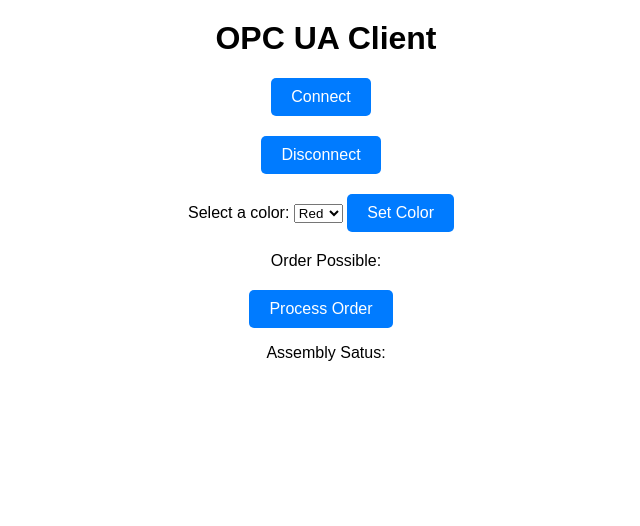
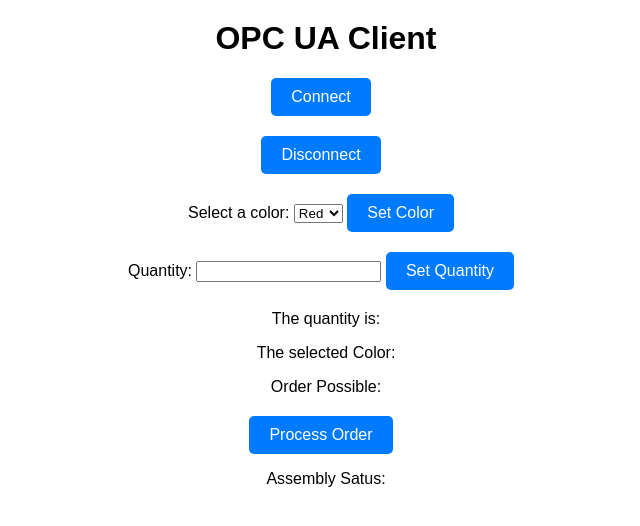
Before and after one commit to industry4-0-with-beckn/ETS-Assembly-Python-Code, a Flask app: page / in a window 1280 px wide. Shown: the top 526 px of the page, without its empty margins (314-954 px from the left). Run offline with Flask 3, Linux system fonts and the light colour scheme.

Commit message:
Updated with the Quantity Feature

```diff
--- a/app.py
+++ b/app.py
@@ -118,6 +118,7 @@
 
 @app.route('/set_color', methods=['POST'])
 def set_color():
+    global selected_color
     if request.method == 'POST':
         try:
             # Check if the OPC UA client (root) is connected
@@ -147,6 +148,17 @@
             status_color = f'Error setting color: {str(e)}'
         return render_template('index.html', status_color=status_color)
 
+@app.route('/set_color_status', methods=['GET'])
+def set_color_status():
+    try:
+        selected_color_status = selected_color
+        if selected_color_status == 1:
+            return jsonify({'selected_color_status': 'Red'})
+        elif selected_color_status == 4:
+            return jsonify({'selected_color_status': 'Blue'})
+    except Exception as e:
+        return jsonify({'error': str(e)}), 500  # Handle errors gracefully and return a 500 status code
+
 @app.route('/get_order_status', methods=['GET'])
 def get_order_status():
     try:
@@ -156,75 +168,101 @@
     except Exception as e:
         return jsonify({'error': str(e)}), 500  # Handle errors gracefully and return a 500 status code
 
+@app.route('/set_quantity', methods=['POST'])
+def set_quantity():
+    global selected_quantity
+    if request.method == 'POST':
+        try:
+            # Check if the OPC UA client (root) is connected
+            if root_ControlStation is None:
+                status_quantity = 'Error: OPC UA client is not connected. Connect first.'
+            else:
+                # Get the selected quantity from the form
+                selected_quantity = int(request.form['quantity'])
+                status_quantity = f'Quantity set to {selected_quantity}'
+        except Exception as e:
+            status_quantity = f'Error setting color: {str(e)}'
+        return render_template('index.html', status_quantity=status_quantity)
+
+
+@app.route('/set_quantity_status', methods=['GET'])
+def set_quantity_status():
+    try:
+        selected_quantity_status = selected_quantity
+        return jsonify({'selected_quantity_status': selected_quantity_status})
+    except Exception as e:
+        return jsonify({'error': str(e)}), 500  # Handle errors gracefully and return a 500 status code
+
 @app.route('/process_order', methods=['POST'])
 def process_order():
     global Assembly_Status
     Assembly_Status = 'Order provided for processing'
-    Pallet_Storage_1 = root_PalletStore.get_children()[0].get_children()[4].get_children()[5].get_value()
-    Pallet_Storage_2 = root_PalletStore.get_children()[0].get_children()[4].get_children()[6].get_value()
-
     if request.method == 'POST':
         try:
-            # Check if the order status is true
-            order_status = root_ControlStation.get_children()[0].get_children()[4].get_children()[8].get_value()
-            # Check if the Pallet storage has 10 pallets or 0 pallet
-            if Pallet_Storage_1 == 10:
-                return jsonify({'message':'Order cannot be placed. The Pallets in the pallet storage must be less than 10'})
-            elif Pallet_Storage_1 == 0:
-                return jsonify({'message':'Order cannot be placed. Add Pallets to the pallet storage'})
-            elif Pallet_Storage_2 == 12:
-                return jsonify({'message': 'Order cannot be placed. Empty the Pallets from pallet storage 2'})
+            for quantity in range(selected_quantity):
+                order_status = root_ControlStation.get_children()[0].get_children()[4].get_children()[8].get_value()
+                if order_status:
+                    Pallet_Storage_1 = root_PalletStore.get_children()[0].get_children()[4].get_children()[5].get_value()
+                    Pallet_Storage_2 = root_PalletStore.get_children()[0].get_children()[4].get_children()[6].get_value()
+                    # Check if the Pallet storage has 10 pallets or 0 pallet
+                    if Pallet_Storage_1 == 10:
+                        return jsonify({'message':'Order cannot be placed. The Pallets in the pallet storage must be less than 10'})
+                    elif Pallet_Storage_1 == 0:
+                        return jsonify({'message':'Order cannot be placed. Add Pallets to the pallet storage'})
+                    elif Pallet_Storage_2 == 12:
+                        return jsonify({'message': 'Order cannot be placed. Empty the Pallets from pallet storage 2'})
+                    # Give the order if the status is true
+                    give_order_true = opcua.ua.DataValue(opcua.ua.Variant(True, opcua.ua.VariantType.Boolean))
+                    give_order_true.ServerTimestamp = None
+                    give_order_true.SourceTimestamp = None
+                    root_ControlStation.get_children()[0].get_children()[4].get_children()[6].set_value(give_order_true)
 
-            if order_status:
-                # Give the order if the status is true
-                give_order_true = opcua.ua.DataValue(opcua.ua.Variant(True, opcua.ua.VariantType.Boolean))
-                give_order_true.ServerTimestamp = None
-                give_order_true.SourceTimestamp = None
-                root_ControlStation.get_children()[0].get_children()[4].get_children()[6].set_value(give_order_true)
+                    while root_PalletStore.get_children()[0].get_children()[4].get_children()[3].get_value() != 2:
+                        pass
+                    Assembly_Status = "Assembly Process has started."
 
-                while root_PalletStore.get_children()[0].get_children()[4].get_children()[3].get_value() != 2:
-                    pass
-                Assembly_Status = "Assembly Process has started."
+                    while root_ControlStation.get_children()[0].get_children()[4].get_children()[7].get_value() != True:
+                        pass
+                    give_order_false = opcua.ua.DataValue(opcua.ua.Variant(False, opcua.ua.VariantType.Boolean))
+                    give_order_false.ServerTimestamp = None
+                    give_order_false.SourceTimestamp = None
+                    root_ControlStation.get_children()[0].get_children()[4].get_children()[6].set_value(give_order_false)
 
-                while root_ControlStation.get_children()[0].get_children()[4].get_children()[7].get_value() != True:
-                    pass
-                give_order_false = opcua.ua.DataValue(opcua.ua.Variant(False, opcua.ua.VariantType.Boolean))
-                give_order_false.ServerTimestamp = None
-                give_order_false.SourceTimestamp = None
-                root_ControlStation.get_children()[0].get_children()[4].get_children()[6].set_value(give_order_false)
+                    while root_PalletStore.get_children()[0].get_children()[4].get_children()[3].get_value() != 4:
+                        pass
+                    Assembly_Status = "Palet is successfully moved to the handling process"
 
-                while root_PalletStore.get_children()[0].get_children()[4].get_children()[3].get_value() != 4:
-                    pass
-                Assembly_Status = "Palet is successfully moved to the handling process"
+                    while  root_Handling.get_children()[0].get_children()[4].get_children()[3].get_value() == 0:
+                        pass
+                    Assembly_Status = "Handling process has started"
 
-                while  root_Handling.get_children()[0].get_children()[4].get_children()[3].get_value() == 0:
-                    pass
-                Assembly_Status = "Handling process has started"
+                    while  root_Handling.get_children()[0].get_children()[4].get_children()[3].get_value() != 0:
+                        pass
+                    Assembly_Status = "Handling process has successfully completed"
 
-                while  root_Handling.get_children()[0].get_children()[4].get_children()[3].get_value() != 0:
-                    pass
-                Assembly_Status = "Handling process has successfully completed"
+                    while  root_Press.get_children()[0].get_children()[4].get_children()[3].get_value() == 0:
+                        pass
+                    Assembly_Status = "Lid pressing process has started"
 
-                while  root_Press.get_children()[0].get_children()[4].get_children()[3].get_value() == 0:
-                    pass
-                Assembly_Status = "Lid pressing process has started"
+                    while root_Press.get_children()[0].get_children()[4].get_children()[3].get_value() != 4:
+                        pass
+                    Assembly_Status = "Lid pressing process has successfully completed"
 
-                while root_Press.get_children()[0].get_children()[4].get_children()[3].get_value() != 4:
-                    pass
-                Assembly_Status = "Lid pressing process has successfully completed"
-
-                while root_PalletStore.get_children()[0].get_children()[4].get_children()[3].get_value() != 2:
-                    pass
-                Assembly_Status = "The assembled box is successfully stored in the pallet storage"
-                time.sleep(5) # Waiting for the Palet storage to update its values
-                if (root_PalletStore.get_children()[0].get_children()[4].get_children()[6].get_value() == (Pallet_Storage_2 + 1)) and (root_PalletStore.get_children()[0].get_children()[4].get_children()[5].get_value() == (Pallet_Storage_1 - 1)):
-                    Assembly_Status = "Assembly process finished"
-                    return jsonify({'message': 'The order is successfully completed'})
+                    while root_PalletStore.get_children()[0].get_children()[4].get_children()[3].get_value() != 2:
+                        pass
+                    Assembly_Status = "The assembled box is successfully stored in the pallet storage"
+                    time.sleep(5) # Waiting for the Palet storage to update its values
+                    if (root_PalletStore.get_children()[0].get_children()[4].get_children()[6].get_value() == (Pallet_Storage_2 + 1)) and (root_PalletStore.get_children()[0].get_children()[4].get_children()[5].get_value() == (Pallet_Storage_1 - 1)):
+                        Assembly_Status = "Assembly process finished"
+                        if(quantity == selected_quantity):
+                            return jsonify({'message': 'The order is successfully completed'})
+                    else:
+                        Assembly_Status = "Assembly process not completed successfully"
+                        return jsonify({'message': 'The order is not completed successfully'})
+                    # Giving delay to the next order to start
+                    time.sleep(10)
                 else:
-                    Assembly_Status = "Assembly process not completed successfully"
-                    return jsonify({'message': 'The order is not completed successfully'})
-            else:
-                return jsonify({'message': 'Order status is not true. Cannot give an order.'})
+                    return jsonify({'message': 'Order status is not true. Cannot give an order.'})
         except Exception as e:
             return jsonify({'error': str(e)}), 500  # Handle errors gracefully and return a 500 status code
 
--- a/static/js/status.js
+++ b/static/js/status.js
@@ -10,9 +10,38 @@
         })
         .catch(error => console.error('Error fetching order status:', error));
 }
-
 // Periodically update the order status (e.g., every 1 seconds)
 setInterval(updateOrderStatus, 1000);
+
+function updateColorStatus() {
+    fetch('/set_color_status')  // Create a route to fetch the order status from the server
+        .then(response => response.json())
+        .then(data => {
+            const setColor = data.selected_color_status;
+            const statusText = document.querySelector('#status_color');
+
+            // Update the text content of the <span> element based on the order status value
+            statusText.textContent = setColor;
+        })
+        .catch(error => console.error('Error fetching order status:', error));
+}
+// Periodically update the order status (e.g., every 1 seconds)
+setInterval(updateColorStatus, 1000);
+
+function updateQuantityStatus() {
+    fetch('/set_quantity_status')  // Create a route to fetch the order status from the server
+        .then(response => response.json())
+        .then(data => {
+            const setQuantity = data.selected_quantity_status;
+            const statusText = document.querySelector('#status_quantity');
+
+            // Update the text content of the <span> element based on the order status value
+            statusText.textContent = setQuantity;
+        })
+        .catch(error => console.error('Error fetching order status:', error));
+}
+// Periodically update the order status (e.g., every 1 seconds)
+setInterval(updateQuantityStatus, 1000);
 
 function updateAssemblyStep() {
     fetch('/get_assembly_step')  // Create a route to fetch the order status from the server
--- a/templates/index.html
+++ b/templates/index.html
@@ -26,6 +26,12 @@
         <button type="submit">Set Color</button>
     </form>
 
+    <form method="POST" action="/set_quantity">
+        <label for="quantity">Quantity:</label>
+        <input type="number" id="quantity" name="quantity" required>
+        <button type="submit">Set Quantity</button>
+    </form>
+
     <div id="status_message">
         {% if status %}
             <p>{{ status|safe }}</p>
@@ -36,6 +42,20 @@
         {% if status_color %}
             <p>{{ status_color }}</p>
         {% endif %}
+    </div>
+
+    <div id="status_message">
+        {% if status_quantity %}
+            <p>{{ status_quantity }}</p>
+        {% endif %}
+    </div>
+
+    <div id="selected_quantity_status">
+        <p>The quantity is: <span id="status_quantity"></span></p>
+    </div>
+
+    <div id="selected_color_status">
+        <p>The selected Color: <span id="status_color"></span></p>
     </div>
 
     <div id="order_status">
```
